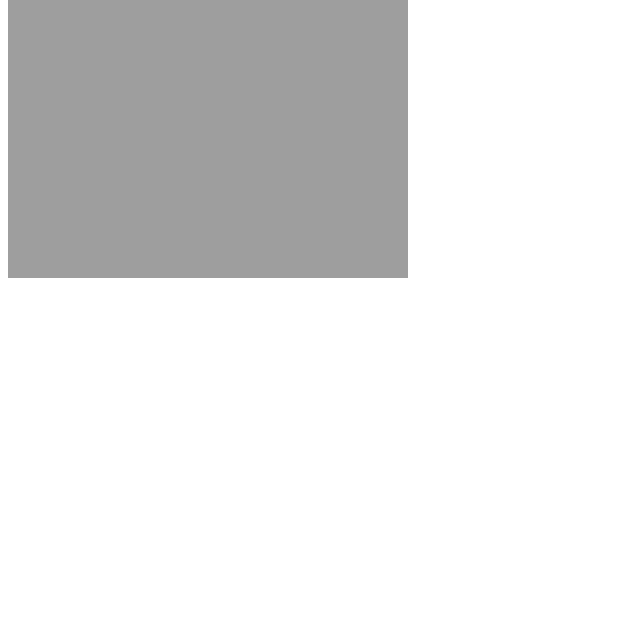
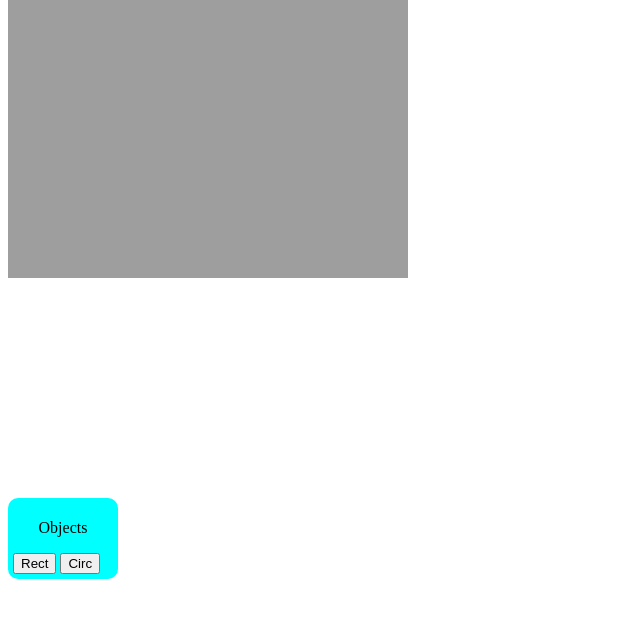
Before and after one commit to ashonasho/fabric-project, a plain HTML site: page index.html in a window 1280 px wide. Shown: the part 51-668 px from the top of the page, without its empty margins (0-640 px from the left). Drawn offline with Linux system fonts and the light colour scheme.

Commit message:
shape shifting

```diff
--- /dev/null
+++ b/index.css
@@ -0,0 +1,21 @@
+#objectButtonsWrapper {
+    background-color:aqua;
+    width: 100px;
+    padding: 5px;
+    border-radius: 10px;
+    margin-top: 20px;
+}
+
+#objectsTitle {
+    color:blue;
+    font-size: 17px;
+    text-align: center;
+    margin-top: 0px;
+    margin-bottom: 5px;
+}
+#objectButtons {
+    display: flex;
+    flex-direction: column;
+    align-items: center;
+    justify-content: center;
+}
--- a/index.html
+++ b/index.html
@@ -4,6 +4,7 @@
     <meta charset="UTF-8">
     <meta name="viewport" content="width=device-width, initial-scale=1.0">
     <title>Document</title>
+    <Link rel ="stylesheet" href="index.css">
 </head>
 <body>
 
@@ -13,6 +14,15 @@
     <button onclick="clearCanvas(canvas)">Clear</button>
     <canvas id="canvas"></canvas>
 
+    <div id="objectButtonsWrapper">
+        <p id="objectButtons">Objects</p>
+        <div id="objectTitle">
+            <button onclick="createRect(canvas)">Rect</button>
+            <button onclick="createCirc(canvas)">Circ</button>
+        </div>
+
+    </div>
+
 
  <script src="lib/jscolor.js"></script>
 <script src="lib/fabric.min.js"></script>
--- a/index.js
+++ b/index.js
@@ -98,6 +98,31 @@ const clearCanvas = (canvas) => {
 
 }
 
+const createRect = (canvas) => {
+    console.log("rect")
+    const canvCenter = canvas.getCenter()
+    const rect = new fabric.Rect({
+        width: 100,
+        height:100,
+        fill: "pink",
+        left: canvCenter.left,
+        top: canvCenter.top,
+        originX: "center",
+        originY: "center"
+    })
+    canvas.add(rect)
+    canvas.renderAll()
+}
+
+const createCirc = (canvas) => {
+    console.log("circ")
+    const canvCenter =canvas.getCenter()
+    const circle = new fabric.Circle({
+
+    })
+
+}
+
 const canvas = initCanvas("canvas");
 let mousePressed = true;
 let color ="1000000"
```
